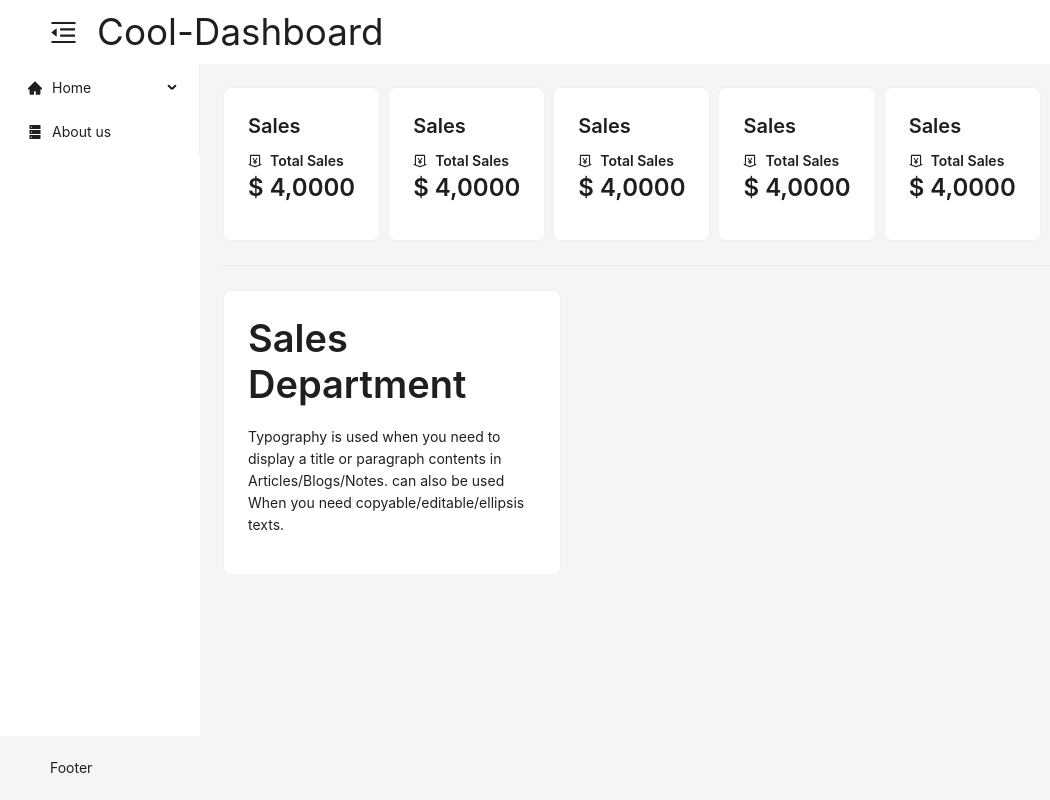
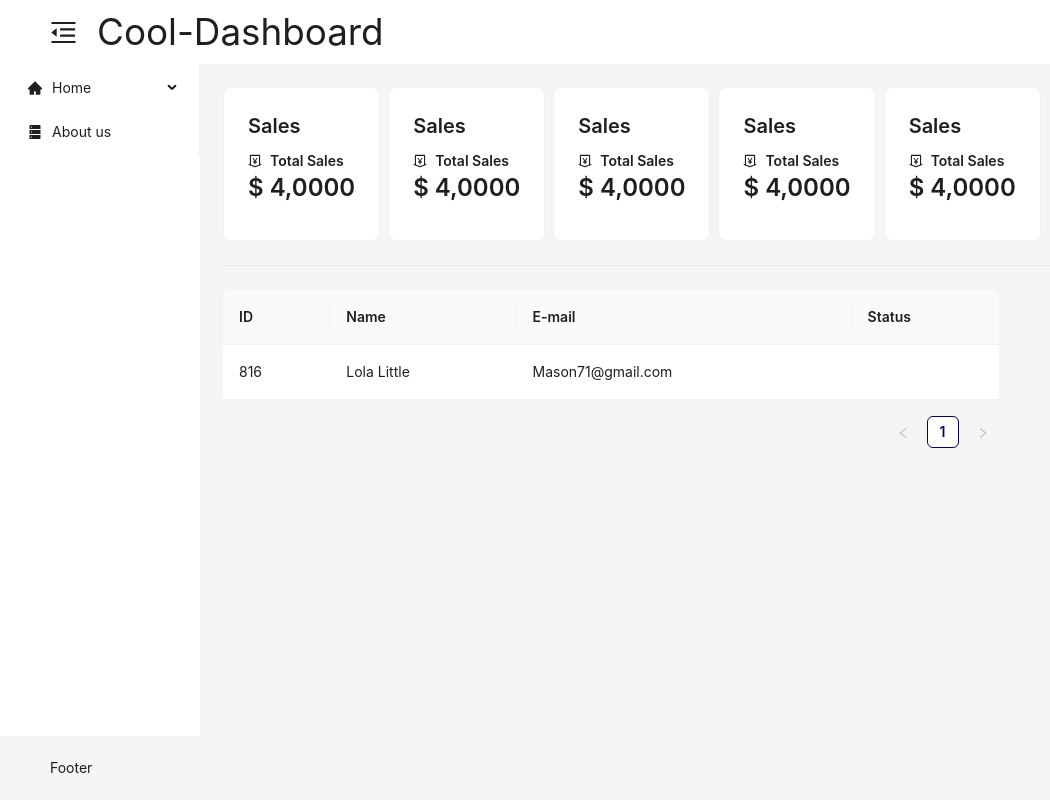
Before and after one commit to Cynthia-Isutsa/ant-design-new-features, a React (Vite) app in the folder dashboard/: page / in a window 1280 px wide. Shown: the whole page, without its empty margins (0-1050 px from the left). Built offline with nearby package versions, Linux system fonts and the light colour scheme.

Commit message:
Table features

```diff
--- a/dashboard/src/DashBoard.tsx
+++ b/dashboard/src/DashBoard.tsx
@@ -7,14 +7,34 @@ import {
   UserOutlined,
 } from "@ant-design/icons";
 import "./styles/dashboard.css";
-import { Button, Card, Col, Divider, Layout, Menu, Row, Space, Typography } from "antd";
+import { Button, Card, Col, Divider, Layout, Menu, Row, Space, Table, Typography } from "antd";
 import { Content, Footer, Header } from "antd/es/layout/layout";
 import Sider from "antd/es/layout/Sider";
 import { useState } from "react";
-const { Text, Link } = Typography;
+import {faker} from '@faker-js/faker'
+
+
+const { Text } = Typography;
+
 
 const DashBoard = () => {
   const [collasped, setCollasped] = useState<any>();
+
+  const generateData = () => {
+    const dat = [];
+
+    for (let i = 0; i < 34; i++) {
+      dat.push({
+        id: faker.datatype.number(1000),
+        name: faker.name.fullName(),
+        email: faker.internet.email(),
+        status: Math.random() > 0.5 ? true : false,
+      });
+      return dat;
+    }
+  }
+
+  const data = generateData()
 
   return (
     <Layout className="container">
@@ -155,7 +175,7 @@ const DashBoard = () => {
             </Card>
           </Space>
           <Divider />
-          <Row gutter= {10}>
+          {/* <Row gutter= {10}>
             <Col span={8}>
             <Card>
             <Typography.Title level={1}>Sales Department</Typography.Title>
@@ -166,9 +186,35 @@ const DashBoard = () => {
             </Typography.Paragraph>
             </Card>
             </Col>
-          </Row>
+          </Row> */}
           <Row>
             <Col span={18}>
+            <Table
+            dataSource={data}
+            columns={[
+              {
+                title: "ID",
+                dataIndex: "id",
+                key: "id"
+              },
+              {
+                title: "Name",
+                dataIndex: "name",
+                key: "name"
+
+              },
+              {
+                title: "E-mail",
+                dataIndex: "email",
+                key: "email"
+              },
+              {
+                title: "Status",
+                dataIndex: "status",
+                key: "status"
+              }
+            ]}
+            />
             </Col>
           </Row>
         </Content>
--- a/package.json
+++ b/package.json
@@ -1,6 +1,10 @@
 {
   "dependencies": {
     "@ant-design/icons": "^5.4.0",
-    "@ant-design/pro-components": "^2.7.14"
+    "@ant-design/pro-components": "^2.7.14",
+    "faker": "^6.6.6"
+  },
+  "devDependencies": {
+    "@faker-js/faker": "^8.4.1"
   }
 }
```
Also changed, not shown: 1 other file (tests, documents, lock files or other folders).
